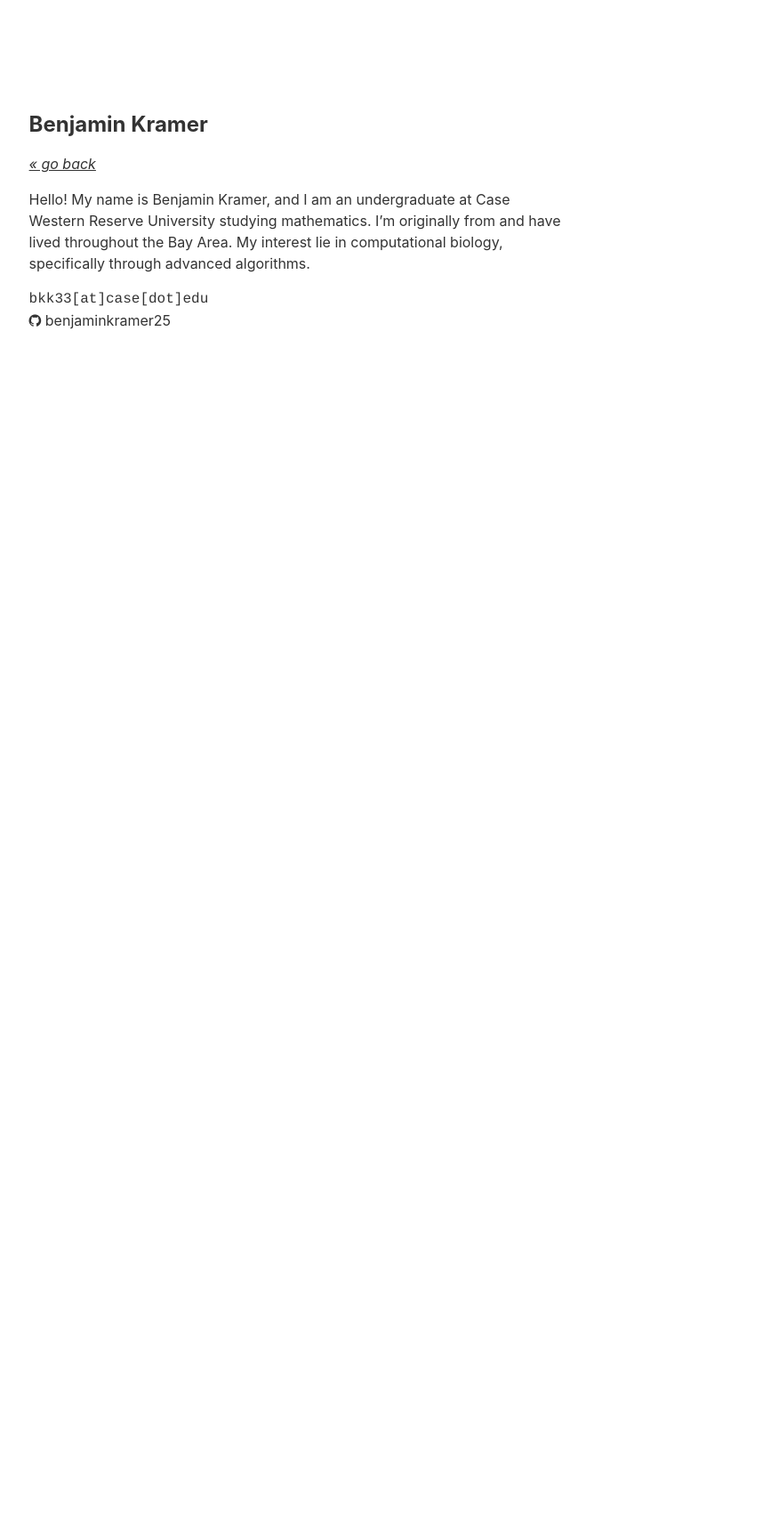
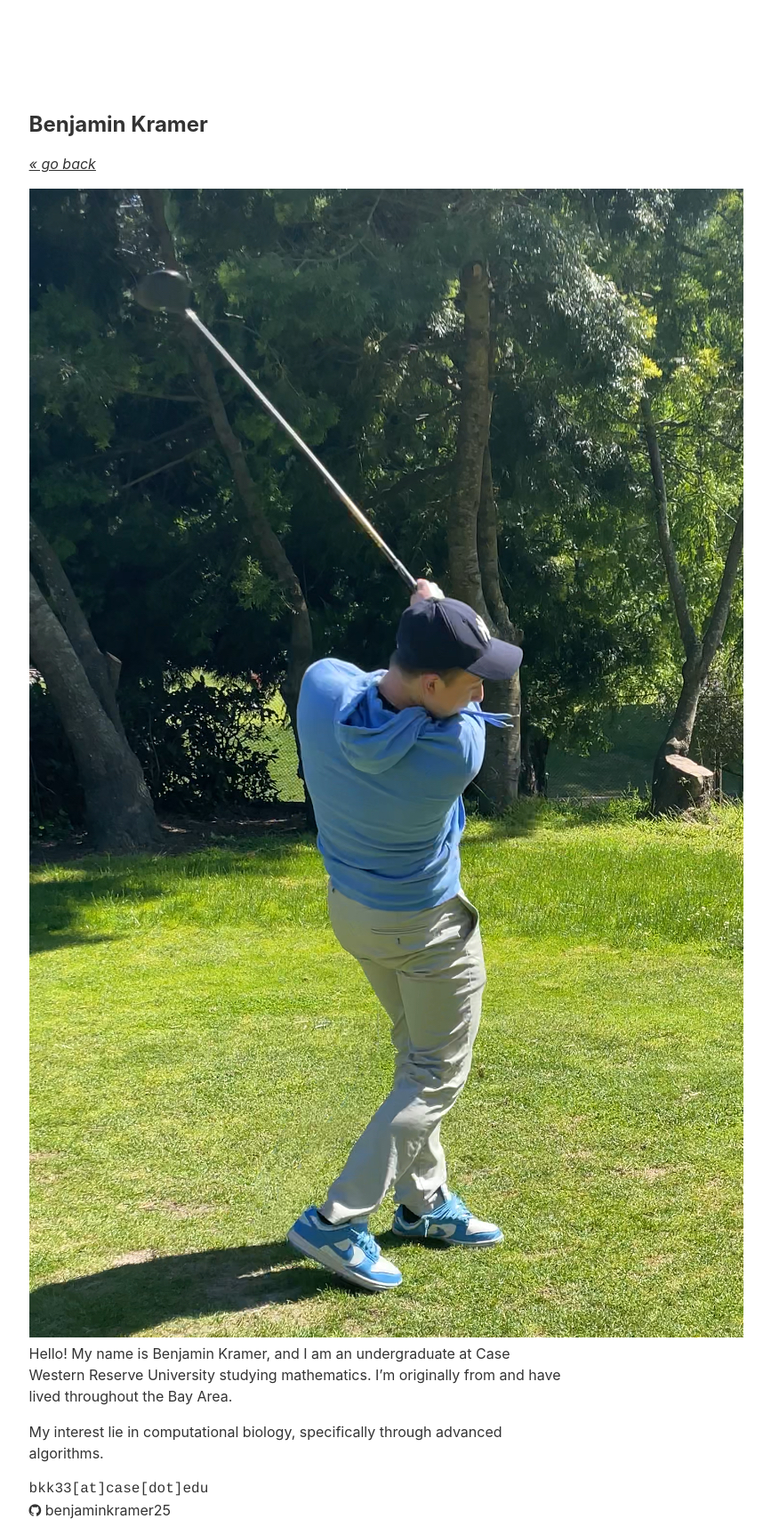
Before and after one commit to benjaminkramer64/benjaminkramer25.github.io, a Jekyll site: the page built from about.md, in a window 1280 px wide. Shown: the whole page at 89% size, without its empty margins (313-1180 px from the left). Built offline with Jekyll 4.4.1, drawn with Linux system fonts in a browser that asks for light colours; before the commit the page ends 900 px from its top, so only the background shows below that.

Commit message:
Update about.md

```diff
--- a/about.md
+++ b/about.md
@@ -4,4 +4,8 @@ title: Benjamin Kramer
 ---
 [*<< go back*](index.md)
 
-Hello! My name is Benjamin Kramer, and I am an undergraduate at Case Western Reserve University studying mathematics. I'm originally from and have lived throughout the Bay Area. My interest lie in computational biology, specifically through advanced algorithms.
+<img id='me1' src="assets/images/golf.jpg"/>
+\
+Hello! My name is Benjamin Kramer, and I am an undergraduate at Case Western Reserve University studying mathematics. I'm originally from and have lived throughout the Bay Area.
+
+My interest lie in computational biology, specifically through advanced algorithms.
```
